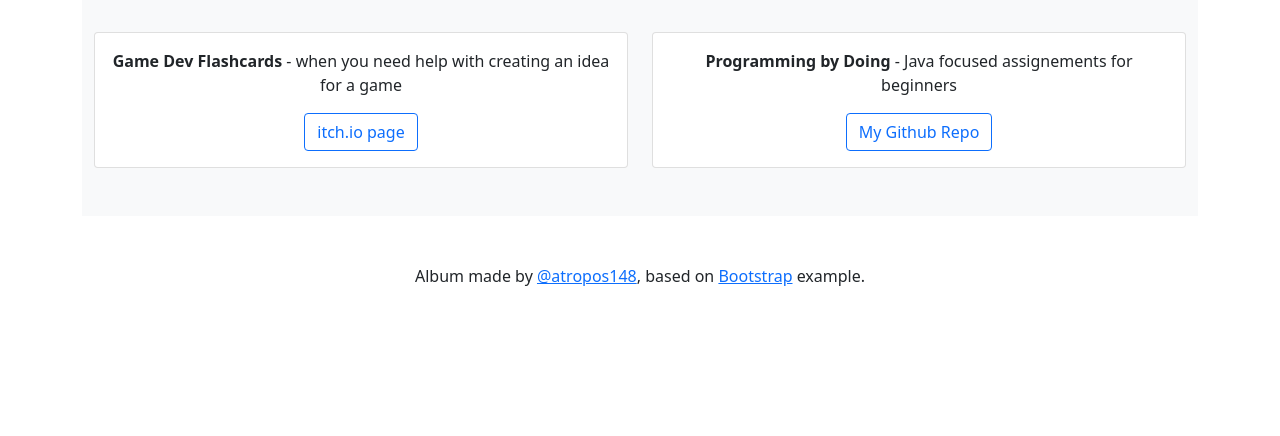
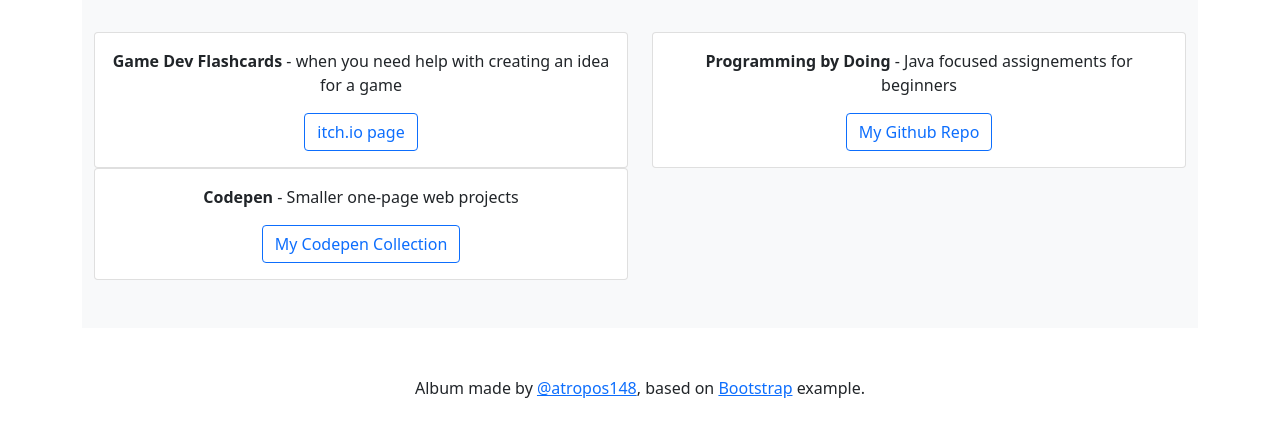
Before and after one commit to Atropos148/Atropos148.github.io, a plain HTML site: page index.html in a window 1280 px wide. Shown: the part 118-554 px from the top of the page. Drawn offline with nearby package versions, Linux system fonts and the light colour scheme.

Commit message:
Added Codepen link

```diff
--- a/index.html
+++ b/index.html
@@ -47,6 +47,18 @@
                                 </div>
                             </div>
                         </div>
+
+                        <div class="col">
+                            <div class="card">
+                                <div class="card-body">
+                                    <p class="card_text">
+                                        <strong>Codepen</strong> - Smaller one-page web projects
+                                    </p>
+                                    <a href="https://codepen.io/collection/rxxPGm" class="btn btn-outline-primary">My
+                                        Codepen Collection</a>
+                                </div>
+                            </div>
+                        </div>
                     </div>
                 </div>
             </div>
```
